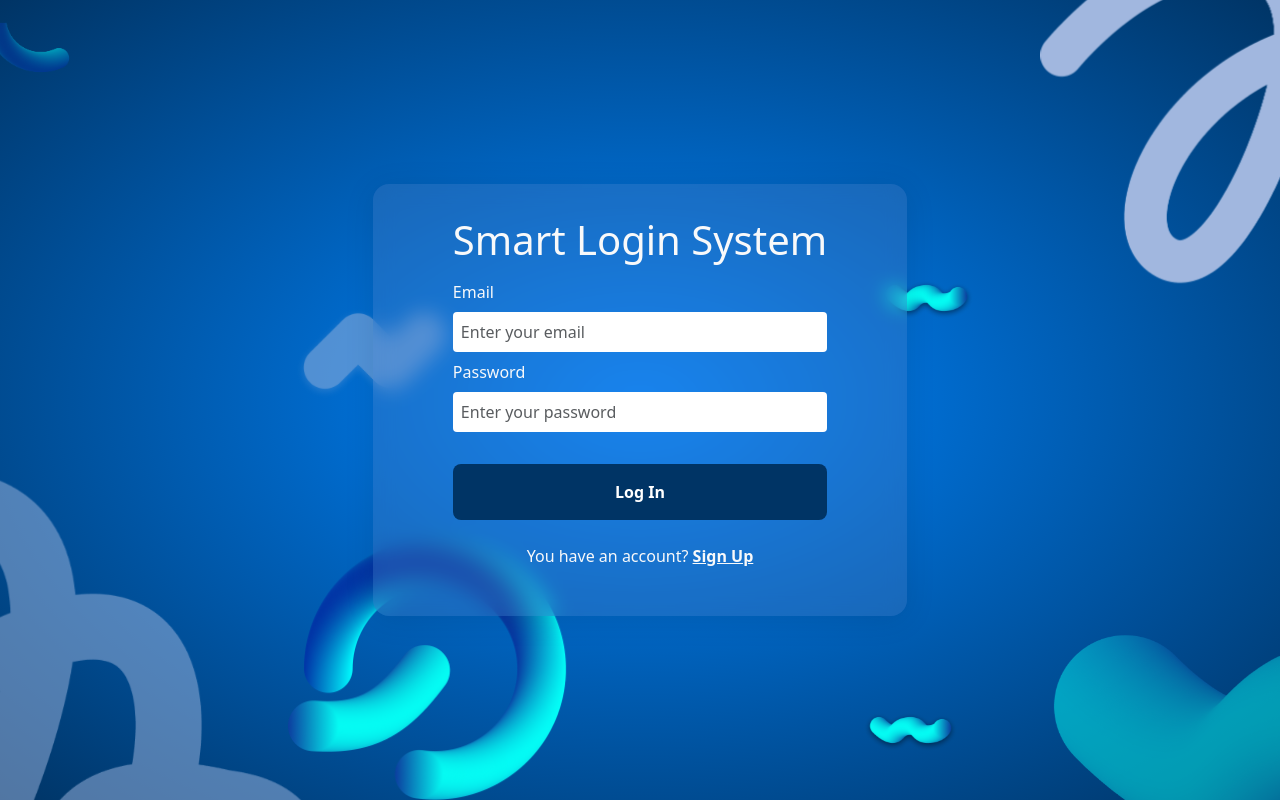
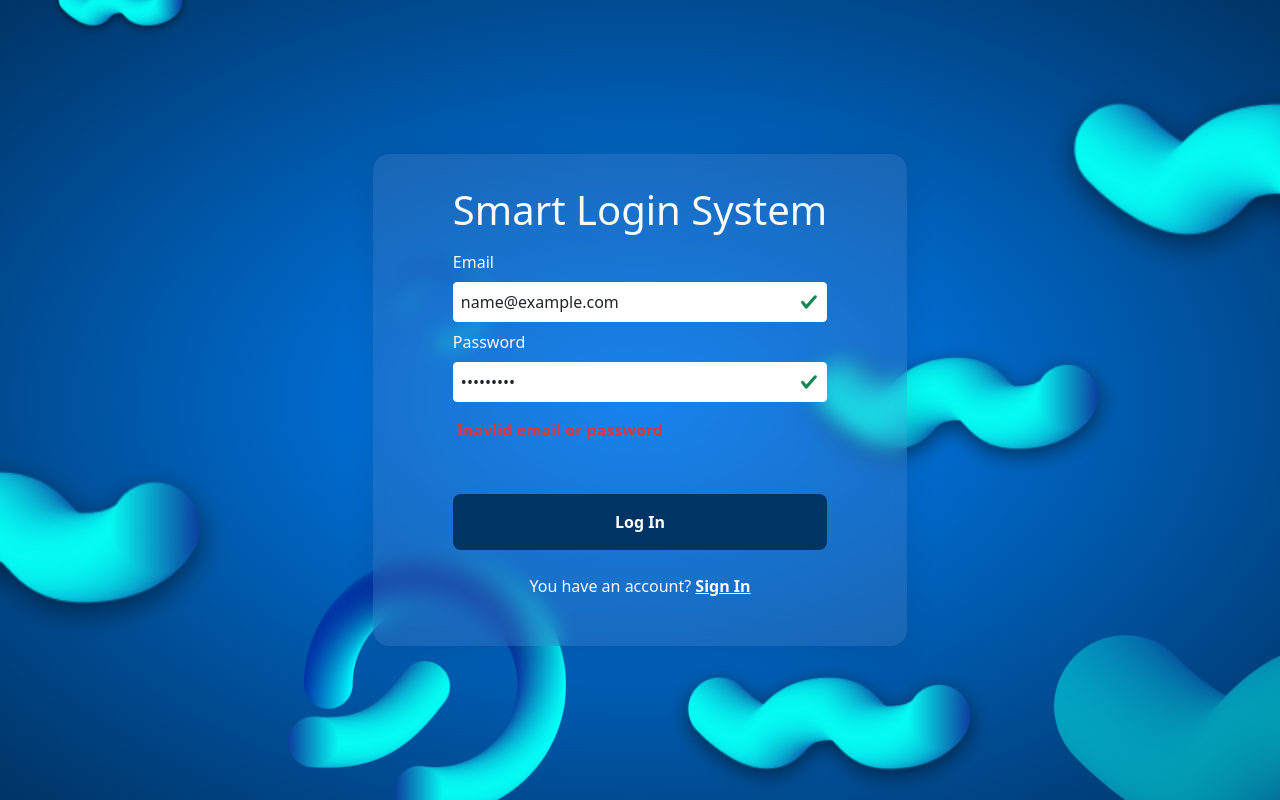
Before and after one commit to whoknowsl/Assignment_11_js_GDG_AOU, a website: page index.html in a window 1280 px wide. Both pictures are taken after typing "name@example.com", "Sample123" into the empty fields and a click on the input "Log In". Drawn offline with nearby package versions, Linux system fonts and the light colour scheme.

Commit message:
finishing the assignment

```diff
--- a/index.html
+++ b/index.html
@@ -4,17 +4,17 @@
     <meta charset="UTF-8" />
     <meta name="viewport" content="width=device-width, initial-scale=1.0" />
     <title>Bookmarker</title>
-    <link rel="stylesheet" href="style.css" />
     <link
       href="https://cdn.jsdelivr.net/npm/bootstrap@5.3.8/dist/css/bootstrap.min.css"
       rel="stylesheet"
       integrity="sha384-sRIl4kxILFvY47J16cr9ZwB07vP4J8+LH7qKQnuqkuIAvNWLzeN8tE5YBujZqJLB"
       crossorigin="anonymous"
     />
+    <link rel="stylesheet" href="style.css" />
   </head>
-  <body>
+  <body class="logIn">
     <img
-      src="background-imges/firstOne.png"
+      src="background-imges/secondeOne.png"
       class="bk0images"
       width="173px"
       height="94px"
@@ -24,13 +24,13 @@
       height="262px"
       class="bk1images"
     /><img
-      src="background-imges/thirdOne.png"
+      src="background-imges/sevenOne.png"
       width="475px"
       height="442px"
       class="bk2images"
     />
     <img
-      src="background-imges/sixOne.png"
+      src="background-imges/sevenOne.png"
       width="475px"
       height="442px"
       class="bk6images"
@@ -42,15 +42,15 @@
       class="bk4images"
     />
     <img
-      src="background-imges/fifthOne.png"
+      src="background-imges/sevenOne.png"
       width="145px"
       height="145px"
       class="bk5images"
     />
     <img
       src="background-imges/sevenOne.png"
-      width="125px"
-      height="40px"
+      width="475px"
+      height="140px"
       class="bk7images"
     />
     <img
@@ -61,14 +61,14 @@
     />
     <img
       src="background-imges/sevenOne.png"
-      width="125px"
-      height="40px"
+      width="475px"
+      height="140px"
       class="bk9images"
     />
     <form
       action="#"
-      class="regestirForm d-flex flex-column align-self-center justify-content-center z-3"
-      id="form"
+      class="needs-validation d-flex flex-column align-self-center justify-content-center z-3"
+      id="regestirForm"
     >
       <h1 class="text-light">Smart Login System</h1>
       <label for="login-email-Input" class="text-light">Email</label>
@@ -84,11 +84,24 @@
         type="password"
         required
         placeholder="Enter your password"
+        pattern=".{8,}"
         id="login-password-Input"
         class="p-2 border border-0 rounded-1 form-control"
       />
-      <input type="submit" value="Log In" id="submit-Input" class="login-btn mt-4 p-3 fw-bolder"/>
-      <p class="text-light text-center mt-3">You have an account? <a href="signInForm.html" class="text-light fw-bolder">Sign Up</a></p>
+      <p
+        id="error-messges"
+        class="message-error text-danger p-1 mt-1 fw-bolder"
+      ></p>
+      <input
+        type="submit"
+        value="Log In"
+        id="submit-Input"
+        class="login-btn mt-4 p-3 fw-bolder"
+      />
+      <p class="text-light text-center mt-3">
+        You have an account?
+        <a href="signInForm.html" class="text-light fw-bolder">Sign In</a>
+      </p>
     </form>
   </body>
   <script
--- a/script.js
+++ b/script.js
@@ -1,31 +1,75 @@
+//grap the inputs form DOM
 const signInForm = document.getElementById("sign-In-form");
 const nameInput = document.getElementById("input-name");
 const emailInput = document.getElementById("email-input");
 const passwordInput = document.getElementById("password-input");
 const card = document.getElementById("card");
-const logInForm = document.querySelector(".regestirForm");
+const logInForm = document.getElementById("regestirForm");
 const logInEmail = document.getElementById("login-email-Input");
 const logInPassword = document.getElementById("login-password-Input");
+const errorMessage = document.getElementById("error-messges");
 
+//the array that store users data
 const userData = JSON.parse(localStorage.getItem("userData")) || [];
 
+//creating the user function
 function users(name, email, password) {
   this.name = name;
   this.email = email;
   this.password = password;
 }
 
+//this function response for sign in it valdatie the user before creating account
 function createUser(name, email, password) {
   const user = new users(name, email, password);
   if (userData.some((user) => user.email === email))
-    return alert("this email alerady taken");
+    errorMessage.textContent = "this email is alerady taken";
   userData.push(user);
   localStorage.setItem("userData", JSON.stringify(userData));
   localStorage.setItem("currentUser", JSON.stringify(user));
   window.location.href = "dashboard.html";
 }
 
-// Sign-in page
+//this function is responseble for the loging it checkes the user inputs
+function enterUser(email, password) {
+  const savedUsers = JSON.parse(localStorage.getItem("userData")) || [];
+  const loginuser = savedUsers.find(
+    (user) => user.email === email && user.password === password,
+  );
+
+  if (loginuser) {
+    localStorage.setItem("currentUser", JSON.stringify(loginuser));
+    window.location.href = "dashboard.html";
+  } else {
+    errorMessage.textContent = "Inavlid email or password";
+    errorMessage.classList.add(
+      "text-danger bg-danger-subtle p-1 mt-1 fw-bolder",
+    );
+  }
+
+  logInForm.reset();
+}
+
+//this is response for rendering the card
+if (card) {
+  const currentUser = JSON.parse(localStorage.getItem("currentUser"));
+  if (currentUser) {
+    card.innerHTML = `
+      <h3 class="user-name text-uppercase fs-1 text-light mb-1">${currentUser.name}</h3>
+      <p class="user-email text-light fw-light mt-5">${currentUser.email}</p>
+      <p class="text-light fw-light ">عرض مبسّط للمستخدم — الاسم والبريد الإلكتروني فقط</p>
+      <span class="card-image text-light p-3 border border-secondary rounded-circle border border-end-0 border border-start-0 fs-5">1</span>`;
+  }
+}
+
+//connecting the the logic to the DOM
+if (logInForm) {
+  logInForm.addEventListener("submit", (e) => {
+    e.preventDefault();
+    enterUser(logInEmail.value, logInPassword.value);
+  });
+}
+
 if (signInForm) {
   signInForm.addEventListener("submit", (e) => {
     e.preventDefault();
@@ -39,40 +83,22 @@ if (signInForm) {
   });
 }
 
-// Dashboard page
-if (card) {
-  const currentUser = JSON.parse(localStorage.getItem("currentUser"));
-  if (currentUser) {
-    card.innerHTML = `
-      <span class="card-image">HR</span>
-      <h3 class="user-name">${currentUser.name}</h3>
-      <p class="user-email">${currentUser.email}</p>
-      <p>عرض مبسّط للمستخدم — الاسم والبريد الإلكتروني فقط</p>`;
-  }
-}
-
-//Log in page
-function enterUser(email, password) {
-  const savedUsers = JSON.parse(localStorage.getItem("userData")) || [];
-  const loginuser = savedUsers.find(
-    (user) => user.email === email && user.password === password,
-  );
-
-  if (loginuser) {
-    localStorage.setItem("currentUser", JSON.stringify(loginuser));
-    window.location.href = "dashboard.html";
-  } else {
-    alert("Invlid email or password");
-  }
-
-  logInForm.reset();
-}
-
-//logindashboard
-
-if (logInForm) {
-  logInForm.addEventListener("submit", (e) => {
-    e.preventDefault();
-    enterUser(logInEmail.value, logInPassword.value);
+//login logic
+(() => {
+  "use strict";
+  // Fetch forms and validate on submit
+  const forms = document.querySelectorAll(".needs-validation");
+  Array.from(forms).forEach((form) => {
+    form.addEventListener(
+      "submit",
+      (event) => {
+        if (!form.checkValidity()) {
+          event.preventDefault();
+          event.stopPropagation();
+        }
+        form.classList.add("was-validated");
+      },
+      false,
+    );
   });
-}
+})();
--- a/style.css
+++ b/style.css
@@ -7,7 +7,7 @@
   50%  { transform: rotate(5deg) translate(5px, 0px); }
   100% { transform: rotate(0deg) translate(0px, 0px); }
 }
-body{
+.signIn, .logIn{
     display: flex;
     flex-direction: column;
     justify-content: center;
@@ -17,7 +17,7 @@ body{
     background: -webkit-radial-gradient(center, #0085FF 0%, #003465 100%, #003465 100%);
     background: radial-gradient(ellipse at center, #0085FF 0%, #003465 100%, #003465 100%);
 }
-.signIn-form{
+#sign-In-form{
     padding: 2rem 5rem;
     background-color: rgba(88, 130, 193, 0.28);
     backdrop-filter: blur(10px);
@@ -28,7 +28,7 @@ body{
     flex-direction: column;
     gap: 0.5rem;
 }
-.regestirForm{
+#regestirForm{
     padding: 2rem 5rem;
     background-color: rgba(88, 130, 193, 0.28);
     backdrop-filter: blur(10px);
@@ -51,68 +51,65 @@ input::placeholder{
 }
 .bk0images{
     object-fit: contain;
-    left: 18rem;
-    bottom: 25rem;
+    left: 22rem;
+    bottom: 28rem;
     position: fixed;
     opacity: 0.5;
-    transform: rotate(-3deg);
-    filter: brightness(0) saturate(100%) invert(45%) sepia(100%) hue-rotate(180deg) brightness(1.3);
+    transform: rotate(-30deg);
     transform: rotate(6deg) translate(30px, 12px);
     animation: move 4s ease-in-out infinite;
 }
 .bk1images{
     object-fit: contain;
     left: 19rem;
-    bottom: 0rem;
+    bottom: -1rem;
     position: fixed;
     transform: rotate(6deg) translate(30px, 12px);
     animation: move 4s ease-in-out infinite;
 }
 .bk2images{
     object-fit: contain;
-    left: -5rem;
-    bottom: -7rem;
+    left: -15rem;
+    bottom: 2rem;
     position: fixed;
-    filter: brightness(0) saturate(100%) invert(45%) sepia(100%) hue-rotate(180deg) brightness(1.3);
     transform: rotate(50deg) translate(30px, 12px);
     animation: move 4s ease-in-out infinite;
 }
 .bk6images{
     object-fit: contain;
     left: 65rem;
-    bottom: 26rem;
+    bottom: 25rem;
     position: fixed;
-    filter: brightness(0) saturate(100%) invert(45%) sepia(100%) hue-rotate(180deg) brightness(1.3);
     transform: rotate(90deg) translate(30px, 0px);
     animation: move 4s ease-in-out infinite;
 }
 .bk4images{
     object-fit: contain;
     left: 18rem;
-    bottom: 3rem;
+    bottom: 2rem;
     position: fixed;
     transform: rotate(6deg) translate(30px, 12px);
     animation: move 4s ease-in-out infinite;
 }
 .bk5images{
     object-fit: contain;
-    left: -2rem;
-    top: -1rem;
+    left: 3rem;
+    top: -4rem;
     position: fixed;
     transform: rotate(6deg) translate(30px, 12px);
     animation: move 4s ease-in-out infinite;
 }
 .bk7images{
     object-fit: contain;
-    left: 54rem;
-    bottom: 30rem;
+    left: 45rem;
+    bottom: 20rem;
     position: fixed;
     animation: move 4s ease-in-out infinite;
 }
 .bk9images{
     object-fit: contain;
-    left: 53rem;
-    bottom: 3rem;
+    left: 37rem;
+    bottom: 0rem;
     position: fixed;
     rotate: (180deg);
     transform: rotate(6deg) translate(30px, 12px);
@@ -127,3 +124,30 @@ input::placeholder{
     transform: rotate(6deg) translate(30px, 12px);
     animation: move 4s ease-in-out infinite;
 }
+.dashboard{
+    height: 100vh;
+    background: #020423;
+    background: -moz-linear-gradient(45deg, #020423 0%, #0126A1 70%, #00A3ED 100%);
+    background: -webkit-linear-gradient(45deg, #020423 0%, #0126A1 70%, #00A3ED 100%);
+    background: linear-gradient(45deg, #020423 0%, #0126A1 70%, #00A3ED 100%);
+}
+.card{
+    padding: 0rem 5rem;
+    background: #020423;
+    background: -moz-radial-gradient(center, #020423 0%, #00094F 56%, #00094F 100%);
+    background: -webkit-radial-gradient(center, #020423 0%, #00094F 56%, #00094F 100%);
+    background: radial-gradient(ellipse at center, #020423 0%, #00094F 56%, #00094F 100%);
+    box-shadow: #FFF 0 -1px 4px, #ff0 0 -2px 10px, #ff8000 0 -10px 20px, red 0 -18px 40px, 5px 5px 15px 5px rgba(0,0,0,0);
+}
+body#tinymce {
+background: #FFFFFF
+}
+.card-image{
+    background-color: #020423;
+    position: relative;
+    left: 11rem;
+    top: 2rem;
+}
+.user-name{
+    font-family: "Roboto Condensed", sans-serif;
+}
```
Also changed, not shown: dashboard.html (+12 -3 lines), signInForm.html (+20 -13 lines), background-imges/fifthOne.png (deleted), background-imges/firstOne.png (deleted), background-imges/sixOne.png (deleted), background-imges/thirdOne.png (deleted).
